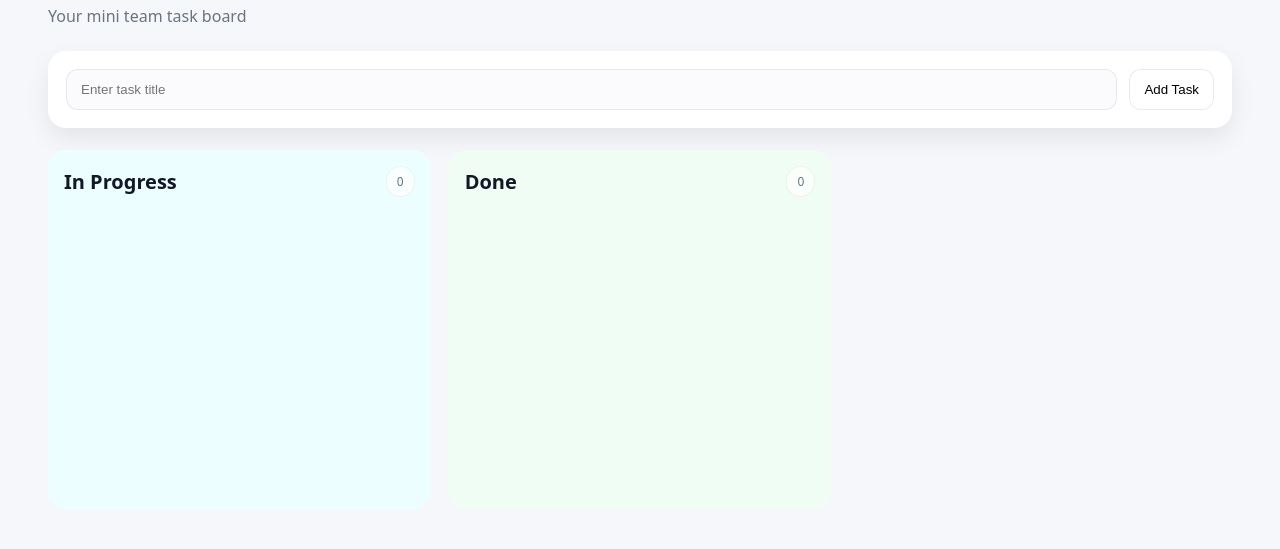
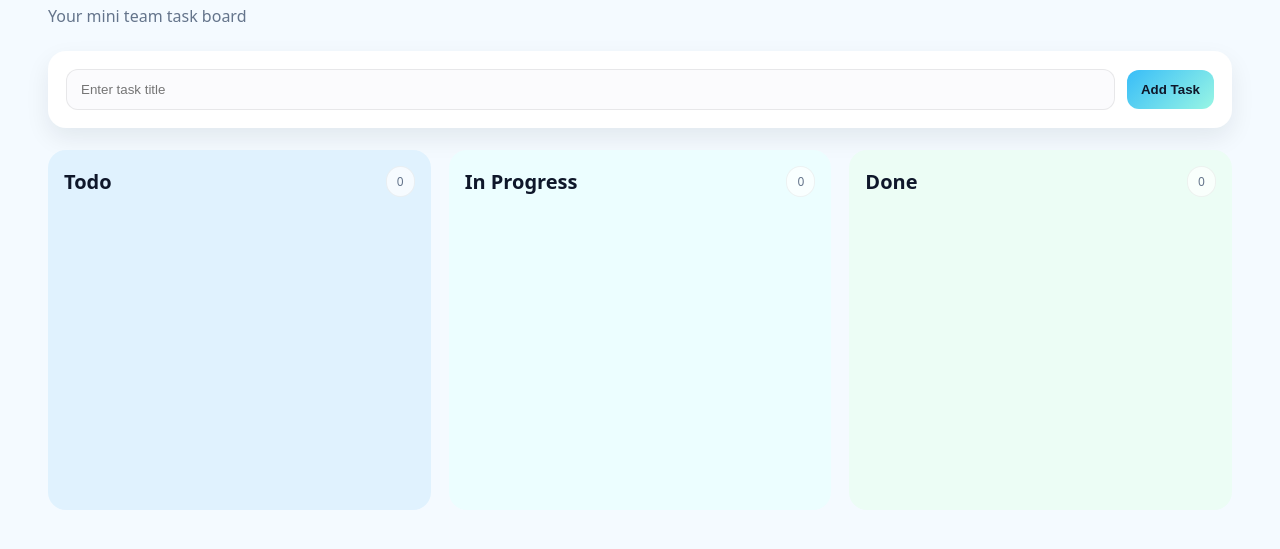
Before and after one commit to Jinaaaaks/teamflow, a plain HTML site: page index.html in a window 1280 px wide. Shown: the part 103-652 px from the top of the page. Drawn offline with Linux system fonts and the light colour scheme.

Commit message:
add missing TOdo column to the board and fix add task button by waiting for DOM load

```diff
--- a/index.html
+++ b/index.html
@@ -12,11 +12,19 @@
   <div class="topbar">
     <div class="task-input">
         <input type="text" id="taskTitle" placeholder="Enter task title">
-        <button id="addTaskBtn">Add Task</button>
+        <button id="addTaskBtn" class="primary">Add Task</button>
     </div>
   </div>
 
   <div class="board">
+    <div class="col todo">
+      <div class="col-header">
+        <h2>Todo</h2>
+        <span class="count" id="todoCount">0</span>
+      </div>
+      <ul id="todoList" class="task-list"></ul>
+    </div>
+
     <div class="col progress">
         <div class="col-header">
           <h2>In Progress</h2>
--- a/script.js
+++ b/script.js
@@ -1,9 +1,22 @@
+document.addEventListener("DOMContentLoaded", () => {
   const taskInput = document.getElementById("taskTitle");
   const addTaskBtn = document.getElementById("addTaskBtn");
 
   const todoList = document.getElementById("todoList");
   const progressList = document.getElementById("progressList");
   const doneList = document.getElementById("doneList");
+
+  // Quick safety checks. If any is null, IDs do not match.
+  if (!taskInput || !addTaskBtn || !todoList || !progressList || !doneList) {
+    console.error("Missing element. Check your HTML IDs:", {
+      taskInput,
+      addTaskBtn,
+      todoList,
+      progressList,
+      doneList,
+    });
+    return;
+  }
 
   function createTaskElement(taskText) {
     const li = document.createElement("li");
@@ -50,4 +63,6 @@ addTaskBtn.addEventListener("click", () => {
     todoList.appendChild(taskEl);
 
     taskInput.value = "";
+    taskInput.focus();
   });
+});
--- a/style.css
+++ b/style.css
@@ -1,16 +1,20 @@
 :root {
-  --bg: #f6f7fb;
+  --bg: #f4faff;
   --card: #ffffff;
-  --text: #111827;
-  --muted: #6b7280;
+  --text: #0f172a;
+  --muted: #64748b;
 
-  --todo: #eef2ff;
-  --progress: #ecfeff;
-  --done: #f0fdf4;
+  --todo: #e0f2fe;      /* baby blue */
+  --progress: #ecfeff;  /* icy mint */
+  --done: #ecfdf5;      /* soft mint */
 
-  --shadow: 0 10px 25px rgba(0,0,0,0.08);
+  --accent: #38bdf8;    /* blue accent */
+  --accent-soft: #99f6e4;
+
+  --shadow: 0 10px 25px rgba(15, 23, 42, 0.08);
   --radius: 18px;
 }
+
 
 * { box-sizing: border-box; }
 
@@ -72,10 +76,12 @@ button:active {
 }
 
 button.primary {
-  background: #111827;
-  color: white;
-  border-color: #111827;
+  background: linear-gradient(135deg, #38bdf8, #99f6e4);
+  color: #0f172a;
+  border: none;
+  font-weight: 600;
 }
+
 
 .board {
   display: grid;
```
Lines whose indentation alone changed are shown as unchanged.
